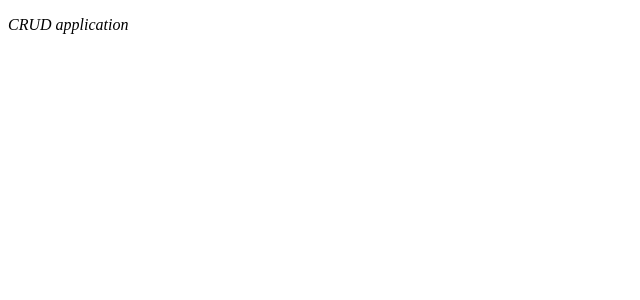
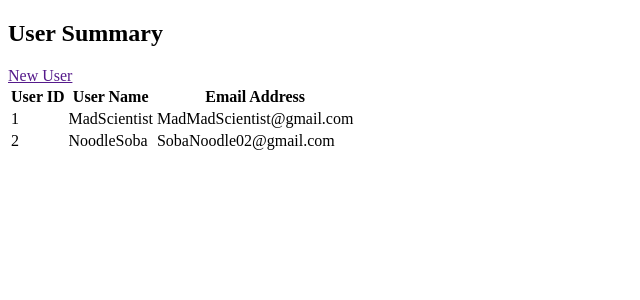
Before and after one commit to JoonghyunAn/flask-mini-app, a Flask app: page /crud/users in a window 1280 px wide. Before the commit the part shown is almost empty. Shown: the top 300 px of the page, without its empty margins (0-640 px from the left). Run offline with Flask 3, Linux system fonts and the light colour scheme; some libraries are stand-ins or nearby versions.

Commit message:
user_summary_html

```diff
--- a/apps/crud/templates/crud/index.html
+++ b/apps/crud/templates/crud/index.html
@@ -2,11 +2,28 @@
 <html lang="ko">
     <head>
         <meta charset ="UTF-8" />
+        <title>User Summary</title>
         <link rel="stylesheet" href="{{ url_for('crud.static', filename = 'style.css') }}" />
-        <title>CRUD</title>
     </head>
 
     <body>
-        <p class="crud">CRUD application</p>
+        <h2>User Summary</h2>
+        <a href=""{{ url_for('crud.create_user') }}>New User</a>
+        <table>
+            <tr>
+                <th>User ID</th>
+                <th>User Name</th>
+                <th>Email Address</th>
+            </tr>
+            <!-- for repeat to print user info -->
+            {% for user in users %}
+            <tr>
+                <td>{{ user.id }}</td>
+                <td>{{ user.username }}</td>
+                <td>{{ user.email }}</td>
+            </tr>
+            {% endfor %}
+        </table>
+
     </body>
 </html>
```
